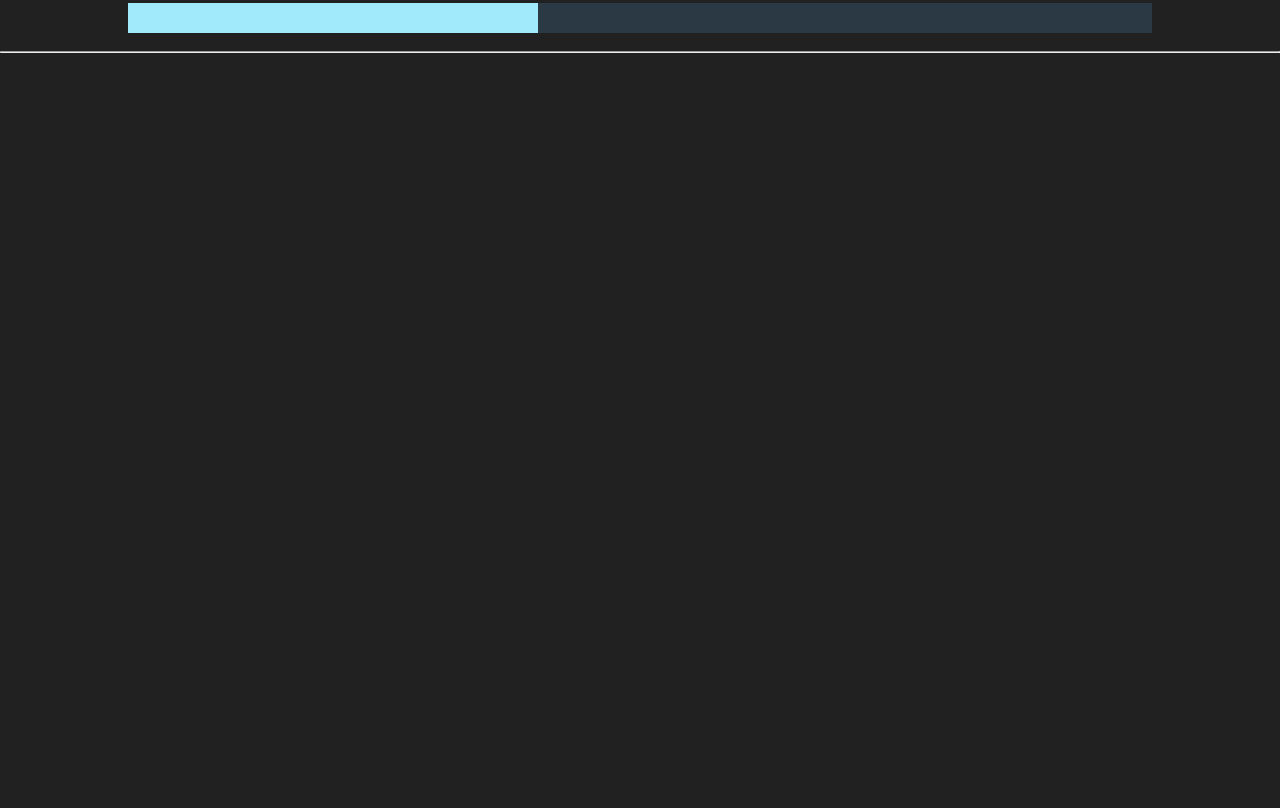
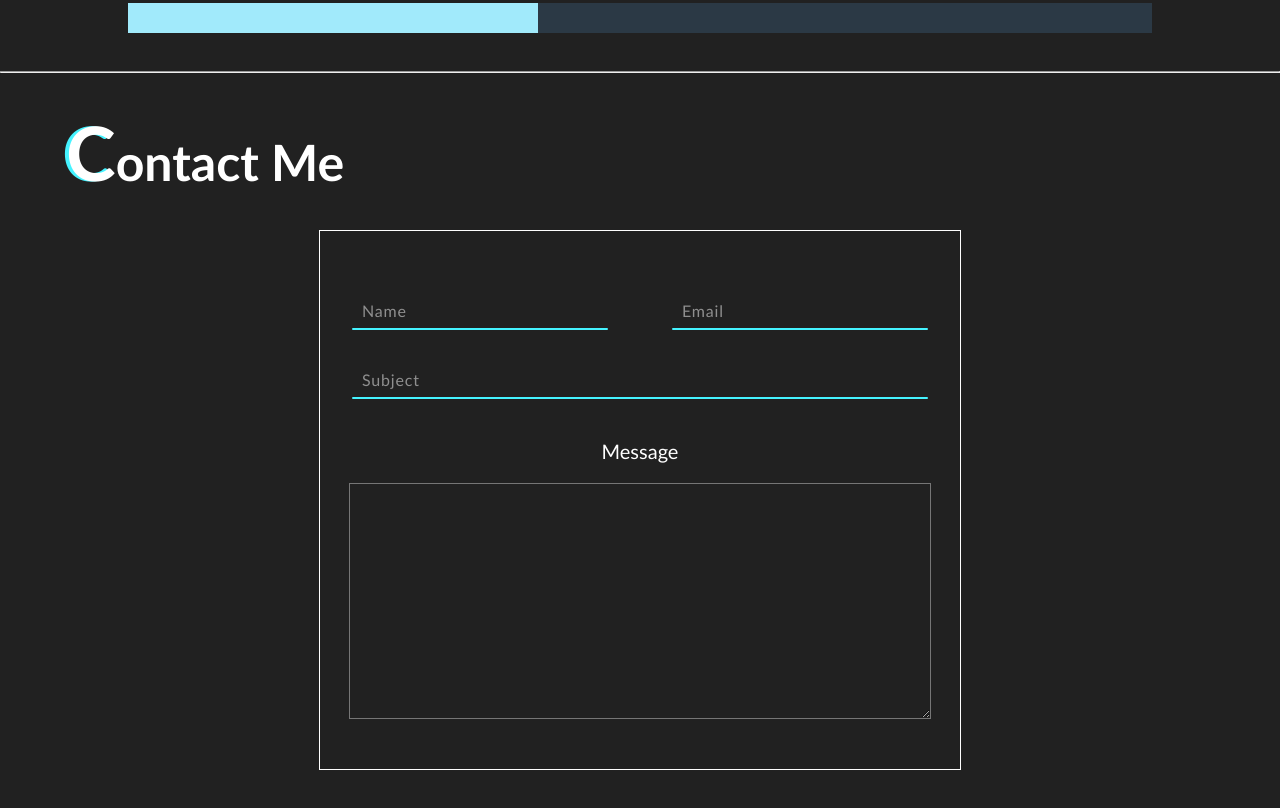
Before and after one commit to adamprinciotta/portfolio, a React (Create React App) app: page / in a window 1280 px wide. Shown: the part 2673-3481 px from the top of the page. Built offline with nearby package versions, Linux system fonts and the light colour scheme.

Commit message:
Updated portfolio modals, added contact me section

```diff
--- a/src/components/Home.js
+++ b/src/components/Home.js
@@ -40,6 +40,8 @@ function Home() {
     setModalGithub(cardInfo.github);
     setShow(true);
   }
+
+
 
   return (
     <>
@@ -143,7 +145,7 @@ function Home() {
             onClick={() =>
               changeModal({
                 header: "Online Video Database",
-                body: "One more once is an online video database for the fighting game Skullgirls. It takes user submissions for links to matches and compiles them in one place. I created a customized dropdown menu to help decide which characters or teams the user would like to see. I also implemented a search functionality to help narrow down the matches to only those that the user would like to see.",
+                body: "One More Once is an online video database exclusively dedicated to hosting gameplay footage of the fighting game Skullgirls. It functions by gathering user submissions of match links and organizing them in a single, centralized location. To improve the user experience, I developed a tailored dropdown menu to allow for easy selection of preferred characters or teams to view. Additionally, I integrated a search feature to enable users to efficiently locate specific matches that align with their interests.",
                 link: "https://onemoreonce.net/",
                 github:
                   "https://github.com/adamprinciotta/online_video_database",
@@ -158,11 +160,16 @@ function Home() {
           <div
             className="card"
             onClick={() =>
-              changeModal({ header: "To Do", body: "This is a To Do List" })
+              changeModal({
+                header: "To Do List",
+                body: "I developed a personalized task management system that is seamlessly connected to each user's account. This feature enables users to log in to their account from any device and keep track of their progress at any time. With this system, users have the flexibility to name their tasks, specify their due date and time, designate their task type, and select which days the task will recur. Once created, users can customize their tasks as needed and remove any that are no longer relevant. The system will display the task list only on the designated recurring days, and users can easily track their progress by marking each task as completed or incomplete.",
+                link: "",
+                github: "",
+              })
             }
           >
             <div className="card2">
-              <div className="cardTitle">ToDo List</div>
+              <div className="cardTitle">To Do List</div>
               <img src={ToDo}></img>
             </div>
           </div>
@@ -170,8 +177,10 @@ function Home() {
             className="card"
             onClick={() =>
               changeModal({
-                header: "Technical Doc",
-                body: "This is a Technical Doc",
+                header: "Technical Documentation",
+                body: "I developed a technical documentation page that comprehensively covers four core coding structures, namely variables, functions, loops, and conditionals. The documentation provides an explanation of each structure, including practical applications and coding examples to illustrate their use. The page is user-friendly, with a simple and intuitive navigation system that makes it easy for users to locate the information they need.",
+                link: "",
+                github: "",
               })
             }
           >
@@ -183,7 +192,12 @@ function Home() {
           <div
             className="card"
             onClick={() =>
-              changeModal({ header: "About Me", body: "This is a About Me" })
+              changeModal({
+                header: "EcoBottle Landing Page",
+                body: "I designed and developed a landing page for a fictitious company named EcoBottle. The page comprises several user-friendly features, including an intuitive navigation bar, a section for signing up to receive email updates from the company, a comprehensive list of features, a testimonial from a satisfied customer, a pricing section with images of the available options, a clear call-to-action message, and a copyright footer.",
+                link: "",
+                github: "",
+              })
             }
           >
             <div className="card2">
@@ -258,7 +272,44 @@ function Home() {
         </div>
       </div>
       <hr></hr>
-      <div className="spacer" style={{ marginTop: "100px" }}></div>
+      {/* <div className="spacer" style={{ marginTop: "100px" }}></div> */}
+      <div className="contact">
+        <h1>Contact Me</h1>
+        <div className="formBox">
+          <div class="nameEmail">
+            <div class="inputbox">
+              <input required="required" type="text" />
+              <span>Name</span>
+              <i></i>
+            </div>
+            <br></br>
+            <div class="inputbox">
+              <input required="required" type="text" />
+              <span>Email</span>
+              <i></i>
+            </div>
+          </div>
+          <div class="inputbox subject">
+              <input required="required" type="text" />
+              <span>Subject</span>
+              <i></i>
+          </div>
+          <div class="inputbox message">
+            <p className="messageP">Message</p>
+            <textarea required="required" rows="10" id="textarea"></textarea>
+
+            {/*
+            const myTextArea = document.getElementById("myTextArea");
+            myTextArea.addEventListener("focus", function() {
+              myTextArea.classList.add("active");
+            });
+            myTextArea.addEventListener("blur", function() {
+              myTextArea.classList.remove("active");
+            }); */}
+            {/* <i></i> */}
+          </div>
+        </div>
+      </div>
     </>
   );
 }
--- a/src/styles/Home.css
+++ b/src/styles/Home.css
@@ -1,10 +1,10 @@
-*{
+* {
   background-color: #212121;
   color: white;
-  font-family: 'Gill Sans', 'Gill Sans MT', Calibri, 'Trebuchet MS', sans-serif;
+  font-family: "Gill Sans", "Gill Sans MT", Calibri, "Trebuchet MS", sans-serif;
 }
 
-.intro{
+.intro {
   font-size: 80px;
   position: absolute;
   top: 25%;
@@ -14,7 +14,7 @@
   background-color: transparent;
 }
 
-.intro:hover{
+.intro:hover {
   transform: scale(1.2);
 }
 
@@ -24,19 +24,16 @@
     transform: scale(0.75, 1.25);
   }
   50% {
-      color: #45F3FF;
+    color: #45f3ff;
     transform: scale(1.25, 0.75);
   }
   100% {
     color: white;
     transform: scale(1);
   }
-
 }
 
-
 span {
-
   cursor: default;
   display: inline-block;
   transition: transform 0.15s ease-in-out;
@@ -48,15 +45,17 @@ span {
 }
 
 /* span.hovered { */
-.bounce, .devTitle{
-    color: #45F3FF;
+.bounce,
+.devTitle {
+  color: #45f3ff;
   transform: scale(1.2);
   transition-delay: 0s;
 }
 
 /* span:hover { */
-.bounce:hover, .devTitle:hover{
-    color: #45F3FF;
+.bounce:hover,
+.devTitle:hover {
+  color: #45f3ff;
   transform: scale(1.2);
 }
 
@@ -66,44 +65,42 @@ span:not(:hover) {
 }
 
 /* span:hover { */
-.bounce:hover, .devTitle:hover{
+.bounce:hover,
+.devTitle:hover {
   animation: color-animation 0.5s forwards !important;
 }
 
-
-
-.A{
+.A {
   padding-left: 2px;
   font-size: 1.5em;
   color: white;
-    text-shadow: #45F3FF -7px 0 0;
+  text-shadow: #45f3ff -7px 0 0;
 }
 
-.A:hover{
+.A:hover {
   transform: scale(1.2);
 }
 
-.devTitle{
+.devTitle {
   position: relative;
   top: -30px;
   font-size: 30px;
 }
 
-.name{
-    border-bottom: 1px solid #45F3FF;
+.name {
+  border-bottom: 1px solid #45f3ff;
   margin-bottom: -100px;
 }
 
-.scrollDown{
+.scrollDown {
   rotate: 90deg;
   position: absolute;
   top: 90%;
 }
 
-.spacer{
+.spacer {
   height: 90vh;
 }
-
 
 @keyframes scroll-move {
   0% {
@@ -115,21 +112,19 @@ span:not(:hover) {
   100% {
     top: 90%;
   }
-
 }
 
-.scrollDown{
+.scrollDown {
   animation: scroll-move 2s forwards;
   animation-iteration-count: infinite;
   animation-timing-function: ease-in-out;
 }
 
-.movingScroll{
+.movingScroll {
   font-size: 18px;
 }
 
-
-h1{
+h1 {
   font-size: 50px;
   position: relative;
   left: 5%;
@@ -137,19 +132,19 @@ h1{
   cursor: default;
 }
 
-h1::first-letter{
+h1::first-letter {
   padding-left: 2px;
   font-size: 1.5em;
   color: white;
-  text-shadow: #45F3FF -4px 0 0;
+  text-shadow: #45f3ff -4px 0 0;
 }
 
-.aboutMe p{
+.aboutMe p {
   font-size: 20px;
   margin: 0 auto;
   width: 65%;
   /* border: 1px solid #45F3FF; */
-  box-shadow: 0px 0px 20px #45F3FF;
+  box-shadow: 0px 0px 20px #45f3ff;
   padding: 10px;
   height: 100%;
   margin-bottom: 10px;
@@ -158,16 +153,15 @@ h1::first-letter{
   z-index: 2;
 }
 
-
-.toContact{
+.toContact {
   font-family: monospace;
   font-size: 20px;
-  color: #45F3FF;
+  color: #45f3ff;
   text-shadow: gray 2px 1px 1px;
   cursor: pointer;
 }
 
-.scrollDown2{
+.scrollDown2 {
   rotate: 90deg;
   position: relative;
   left: -22%;
@@ -177,7 +171,6 @@ h1::first-letter{
   width: 100vh;
   background-color: blue;
 }
-
 
 .cards {
   display: flex;
@@ -196,8 +189,7 @@ h1::first-letter{
   height: calc((100vh / 3) * 1.25);
   background-image: linear-gradient(163deg, #00ff75 0%, #3700ff 100%);
   border-radius: 20px;
-  transition: all .3s;
-
+  transition: all 0.3s;
 }
 
 .card2 {
@@ -206,7 +198,7 @@ h1::first-letter{
   height: calc((100vh / 3) * 1.25);
   background-color: #333;
   border-radius: 10px;
-  transition: all .2s;
+  transition: all 0.2s;
   border: 1px solid white;
 }
 
@@ -217,12 +209,11 @@ h1::first-letter{
 }
 
 .card:hover {
-  box-shadow: 0px 0px 30px 1px rgba(0, 255, 117, 0.30);
+  box-shadow: 0px 0px 30px 1px rgba(0, 255, 117, 0.3);
   cursor: pointer;
 }
 
-
- .card2 .cardTitle{
+.card2 .cardTitle {
   position: absolute;
   font-size: 24px;
   width: 100%;
@@ -234,8 +225,7 @@ h1::first-letter{
   transition: transform 0.3s ease;
 }
 
-
- .card2 img{
+.card2 img {
   width: 90%;
   background-color: transparent;
   position: absolute;
@@ -246,66 +236,207 @@ h1::first-letter{
   margin-top: 40px;
 }
 
- .card2 .cardTitle:hover, .card2 img:hover{
+.card2 .cardTitle:hover,
+.card2 img:hover {
   cursor: pointer;
   transform: scale(1.2);
 }
 
-
-.skillsList{
+.skills{
+  padding-bottom: 20px;
+}
+.skillsList {
   width: 80%;
   margin: auto;
   display: flex;
   flex-direction: column;
 }
 
-.skillTitle{
+.skillTitle {
   display: flex;
   justify-content: space-between;
   font-size: 30px;
 }
 
-.skill{
+.skill {
   display: flex;
   justify-content: space-evenly;
   flex-direction: column;
   padding-bottom: 10px;
 }
 
-.skillSpan{
+.skillSpan {
   display: flex;
   border: 1px solid white;
   border-radius: 5px;
   padding-right: 2px;
 }
 
-.skillBar{
+.skillBar {
   width: 100%;
   height: 30px;
-  background-color: #2B3945;
+  background-color: #2b3945;
   margin-top: 5px;
 }
 
-.barPercent{
+.barPercent {
   height: 30px;
-  background-color: #A1EAFB;
+  background-color: #a1eafb;
 }
- .eighty{
+.eighty {
   width: 80%;
 }
 
- .seventyFive{
+.seventyFive {
   width: 75%;
 }
 
- .eightyFive{
+.eightyFive {
   width: 85%;
 }
 
- .fifty{
+.fifty {
   width: 50%;
 }
 
- .forty{
+.forty {
   width: 40%;
 }
+
+
+.contact{
+  padding-bottom: 50px;
+}
+
+.formBox{
+  width: 50%;
+  height: 50%;
+  position: relative;
+  justify-content: center;
+  left: 50%;
+  transform: translate(-50%);
+  border: 1px solid white;
+  padding-top: 50px;
+  padding-bottom: 50px;
+}
+
+.nameEmail{
+  display: flex;
+  justify-content: space-evenly;
+}
+
+.inputbox {
+  position: relative;
+  /* left: 20%; */
+  width: 40%;
+  display: flex;
+  justify-content: center;
+  align-items: center;
+}
+
+/* , .inputbox textarea */
+.inputbox input {
+  position: relative;
+  width: 100%;
+  padding: 20px 10px 10px;
+  background: transparent;
+  outline: none;
+  box-shadow: none;
+  border: none;
+  color: #23242a;
+  font-size: 1em;
+  letter-spacing: 0.05em;
+  transition: 0.5s;
+  z-index: 10;
+
+}
+
+/* .inputbox textarea {
+  color: white;
+} */
+
+.inputbox span {
+  position: absolute;
+  left: 5px;
+  padding: 20px 10px 10px;
+  font-size: 1em;
+  color: #8f8f8f;
+  letter-spacing: 00.05em;
+  transition: 0.5s;
+  pointer-events: none;
+}
+
+.inputbox input:valid ~ span,
+.inputbox input:focus ~ span
+/* .inputbox textarea:valid ~ span,
+.inputbox textarea:focus ~ span{ */{
+  color: #45f3ff;
+  transform: translateX(-10px) translateY(-34px);
+  font-size: 0, 75em;
+}
+
+.inputbox i {
+  position: absolute;
+  left: 0;
+  bottom: 0;
+  width: 100%;
+  height: 2px;
+  background: #45f3ff;
+  border-radius: 4px;
+  transition: 0.5s;
+  pointer-events: none;
+  z-index: 9;
+}
+
+.inputbox input:valid ~ i,
+.inputbox input:focus ~ i{
+  height: 44px;
+}
+
+
+.subject{
+  position: relative;
+  left: 5%;
+  padding-top: 20px;
+  width: 90%;
+}
+
+
+.inputbox textarea:valid ~ i,
+.inputbox textarea:focus ~ i{
+  height: 300px;
+}
+
+
+.inputbox textarea:valid ~ span,
+.inputbox textarea:focus ~ span{
+  color: #45f3ff;
+  transform: translateX(-10px) translateY(-34px);
+  font-size: 0, 75em;
+  height: 300px;
+}
+
+.message{
+  display: flex;
+  flex-direction: column;
+  position: relative;
+  left: 5%;
+  padding-top: 20px;
+  width: 90%;
+  height: 300px;
+}
+
+.messageP{
+  text-align: left;
+  font-size: 20px;
+}
+
+textarea{
+  width: 45vw;
+  max-width: 45vw;
+  height: 100%;
+}
+
+.textarea:focus{
+  background-color: #45f3ff;
+}
```
Also changed, not shown: src/styles/Modal.css (+5 -6 lines). Lines whose indentation alone changed are shown as unchanged.
